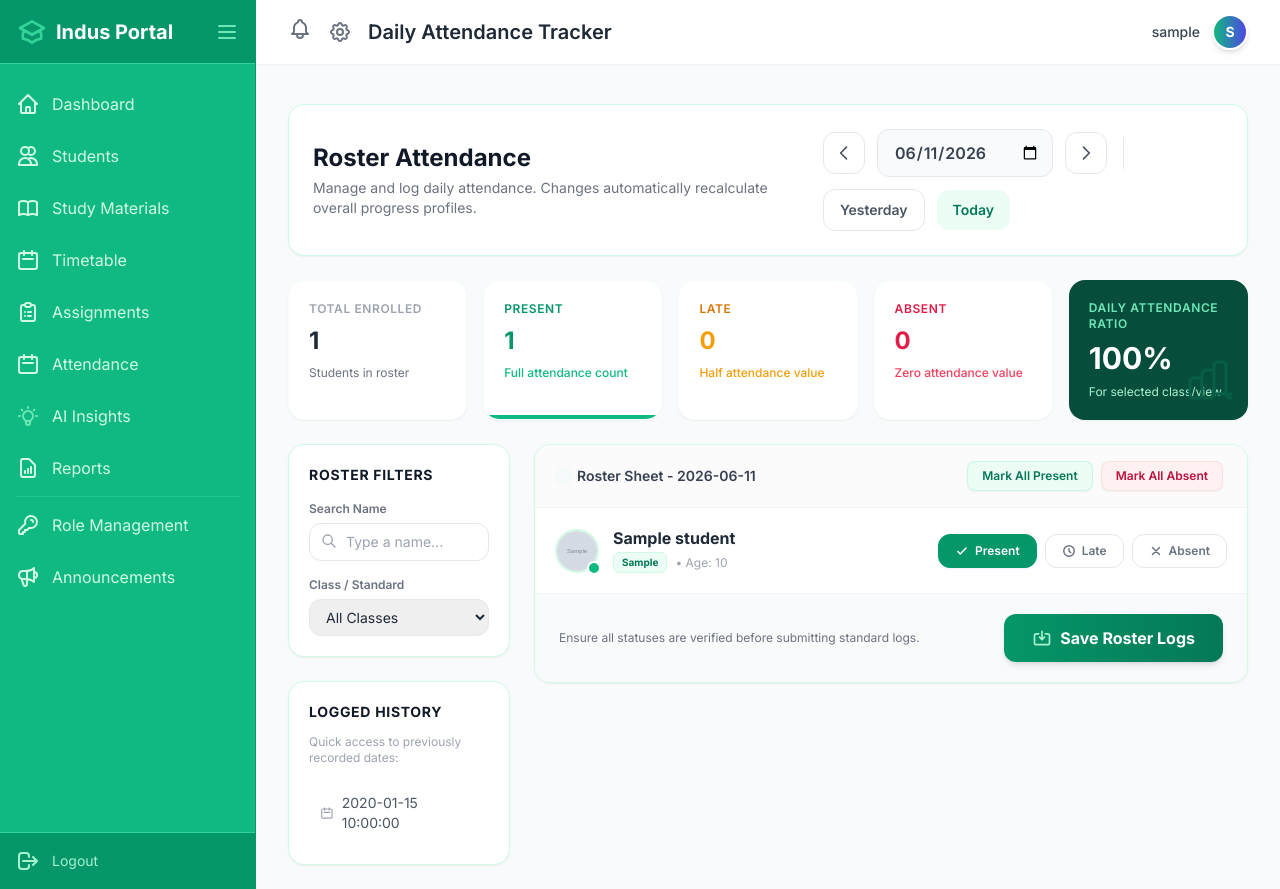
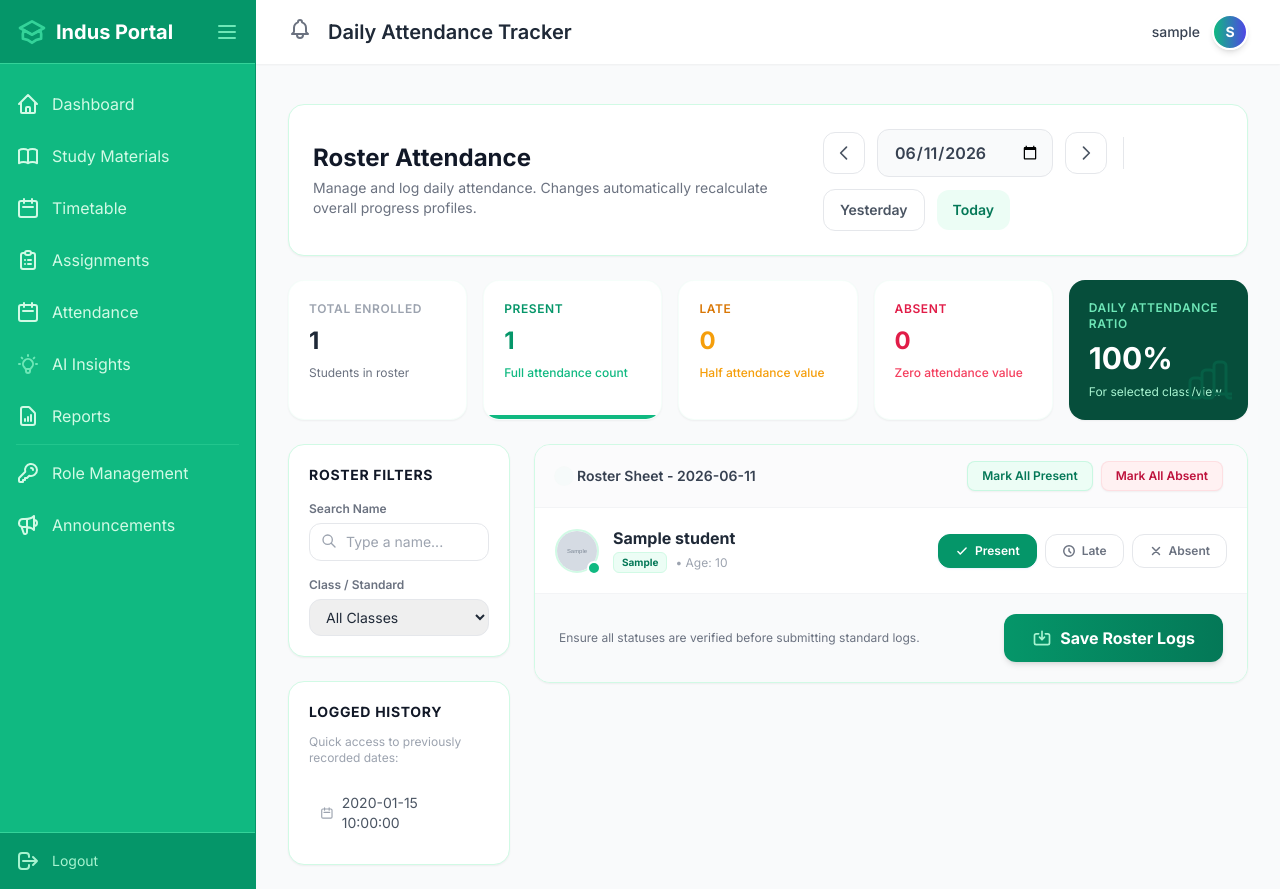
Before and after one commit to kalmeshwargurav1028-sys/student-dashboard1, a Flask app: page /attendance in a window 1280 px wide. Run offline with Flask 3, Linux system fonts and the light colour scheme; a user stored in the database is signed in; grey boxes marked "Sample" are stand-in pictures; a database or web service that is not in the repository returns one stand-in record (values such as "Sample title"); data that the repository does not hold is empty; parts of the project's set-up code (start-up, migrations or seed data) failed here and were passed over; some libraries are stand-ins or nearby versions.

Commit message:
fix: removed Students link from sidebar and Settings icon from header across all dashboards

```diff
--- a/templates/base.html
+++ b/templates/base.html
@@ -59,14 +59,7 @@
                         <span class="sidebar-text whitespace-nowrap">Dashboard</span>
                     </a>
                 </li>
-                {% if role_permissions.get('manage_students') and session.get('role') == 'admin' %}
-                <li>
-                    <a href="{{ url_for('dashboard') }}" class="flex items-center px-4 py-3 text-emerald-100 hover:bg-emerald-600 dark:hover:bg-gray-700 hover:text-white group transition-colors">
-                        <svg class="h-6 w-6 flex-shrink-0 mr-3" fill="none" viewBox="0 0 24 24" stroke="currentColor"><path stroke-linecap="round" stroke-linejoin="round" stroke-width="2" d="M12 4.354a4 4 0 110 5.292M15 21H3v-1a6 6 0 0112 0v1zm0 0h6v-1a6 6 0 00-9-5.197M13 7a4 4 0 11-8 0 4 4 0 018 0z" /></svg>
-                        <span class="sidebar-text whitespace-nowrap">Students</span>
-                    </a>
-                </li>
-                {% endif %}
+
 
                 {% if role_permissions.get('edit_materials') %}
                 <li>
@@ -200,14 +193,7 @@
                         </div>
                     </div>
                 </div>
-                {% if session.get('role') != 'student' %}
-                <a href="{{ url_for('settings') }}" class="mr-4 text-gray-500 hover:text-gray-700 dark:text-gray-400 dark:hover:text-white focus:outline-none">
-                    <svg class="h-6 w-6" fill="none" viewBox="0 0 24 24" stroke="currentColor">
-                        <path stroke-linecap="round" stroke-linejoin="round" stroke-width="2" d="M10.325 4.317c.426-1.756 2.924-1.756 3.35 0a1.724 1.724 0 002.573 1.066c1.543-.94 3.31.826 2.37 2.37a1.724 1.724 0 001.065 2.572c1.756.426 1.756 2.924 0 3.35a1.724 1.724 0 00-1.066 2.573c.94 1.543-.826 3.31-2.37 2.37a1.724 1.724 0 00-2.572 1.065c-.426 1.756-2.924 1.756-3.35 0a1.724 1.724 0 00-2.573-1.066c-1.543.94-3.31-.826-2.37-2.37a1.724 1.724 0 00-1.065-2.572c-1.756-.426-1.756-2.924 0-3.35a1.724 1.724 0 001.066-2.573c-.94-1.543.826-3.31 2.37-2.37.996.608 2.296.07 2.572-1.065z" />
-                        <path stroke-linecap="round" stroke-linejoin="round" stroke-width="2" d="M15 12a3 3 0 11-6 0 3 3 0 016 0z" />
-                    </svg>
-                </a>
-                {% endif %}
+
                 <h2 class="text-xl font-semibold text-gray-800 dark:text-gray-100">{% block header_title %}{% if session.get('role') == 'student' %}Student Portal{% elif session.get('role') == 'admin' %}Admin Portal{% else %}Teacher Portal{% endif %}{% endblock %}</h2>
             </div>
             <div class="flex items-center gap-3">
```
